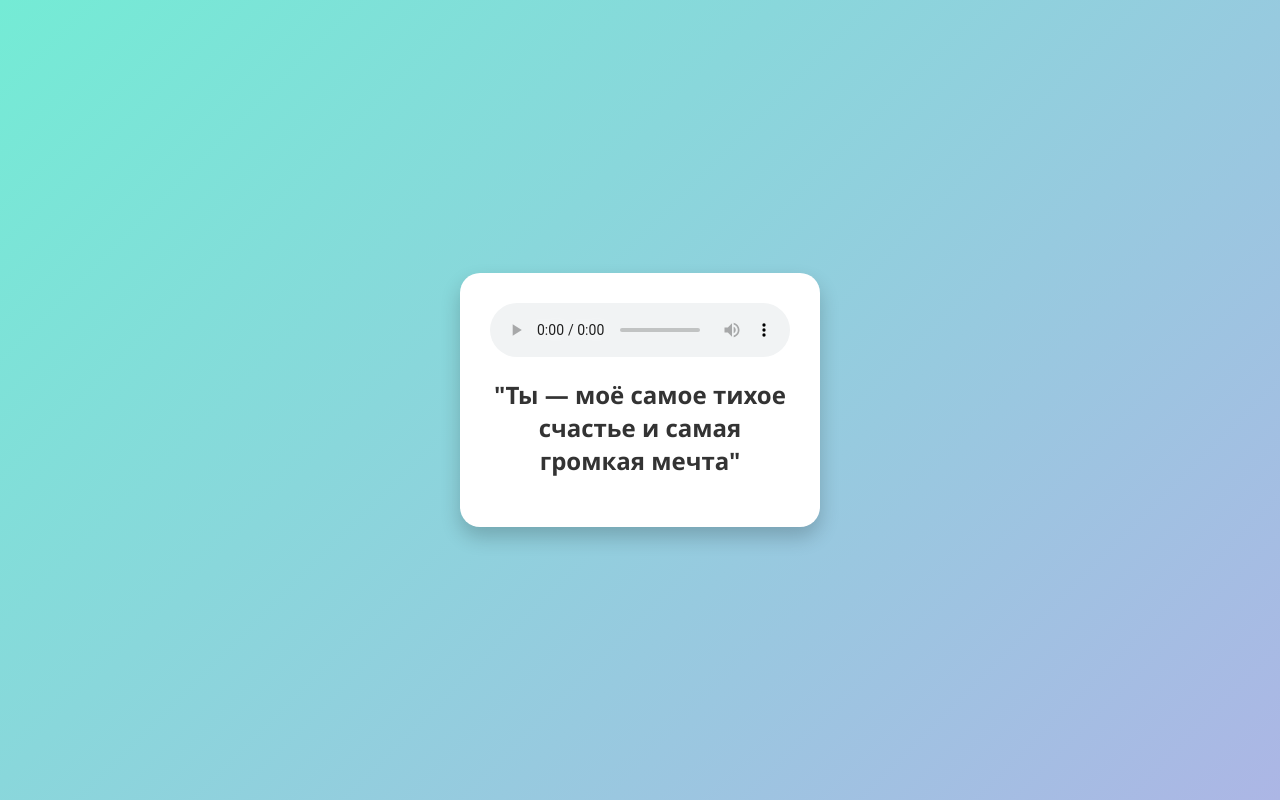
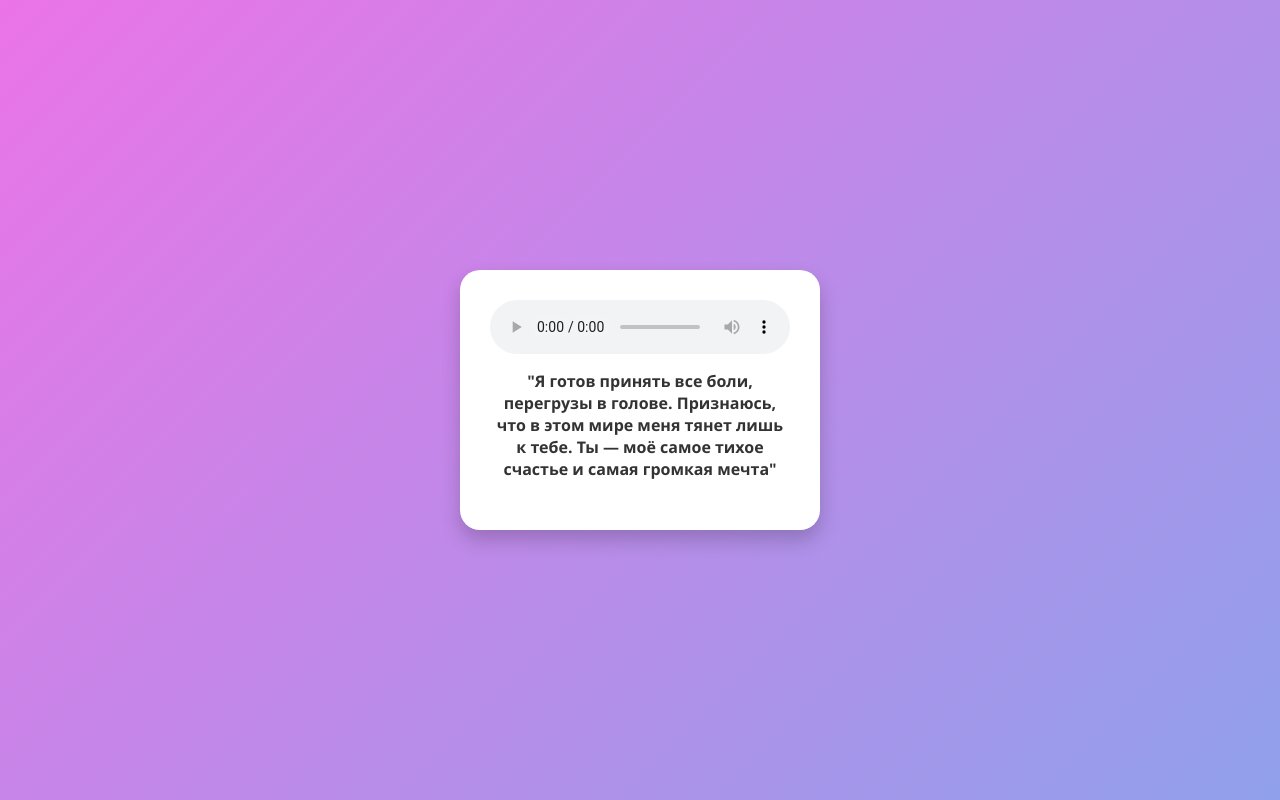
Before and after one commit to rizo-mclovin/forlove, a plain HTML site: page index.html in a window 1280 px wide. Drawn offline with Linux system fonts and the light colour scheme.

Commit message:
change color

```diff
--- a/index.html
+++ b/index.html
@@ -9,7 +9,7 @@
       margin: 0;
       padding: 0;
       font-family: 'Segoe UI', Tahoma, Geneva, Verdana, sans-serif;
-      background: linear-gradient(135deg, #74ebd5 0%, #ACB6E5 100%);
+      background: linear-gradient(135deg, #eb74e7 0%, #90a0eb 100%);
       height: 100vh;
       display: flex;
       justify-content: center;
@@ -24,7 +24,7 @@
       width: 300px;
     }
     h1 {
-      font-size: 24px;
+      font-size: 16px;
       margin-bottom: 20px;
       color: #333;
     }
@@ -44,7 +44,9 @@
       <source src="audio.mp3" type="audio/mpeg">
       Ваш браузер не поддерживает аудио элемент.
     </audio>
-    <h1>"Ты — моё самое тихое счастье и самая громкая мечта"</h1>
+    <h1>"Я готов принять все боли, перегрузы в голове.
+      Признаюсь, что в этом мире меня тянет лишь к тебе.
+      Ты — моё самое тихое счастье и самая громкая мечта"</h1>
   </div>
 </body>
 </html>
```
